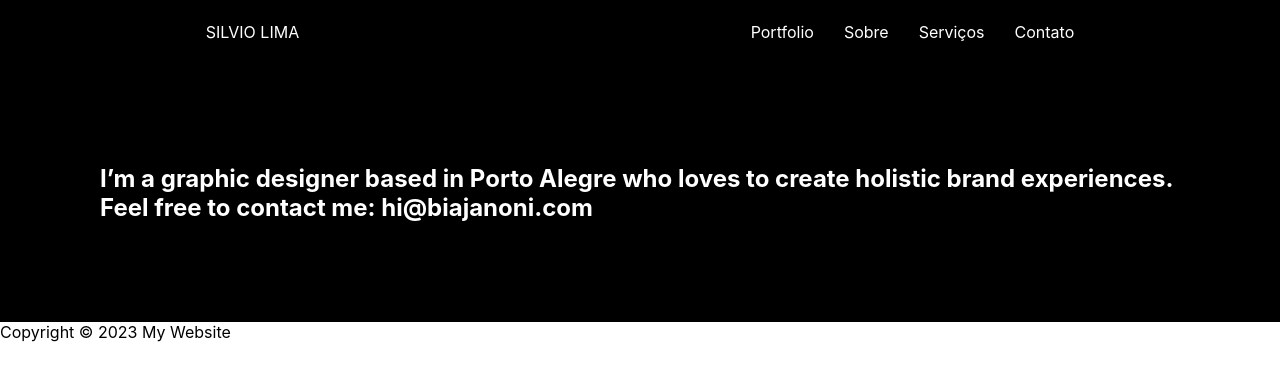
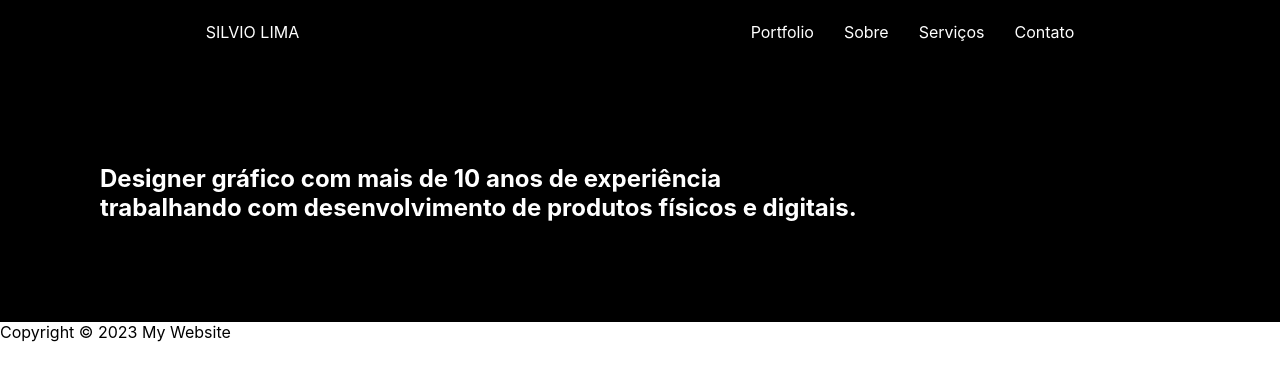
Before and after one commit to ziembick/site-portfolio-designer, a React (Create React App) app in the folder portfolio-designers/: page / in a window 1280 px wide. Shown: the top 380 px of the page. Built offline with nearby package versions, Linux system fonts and the light colour scheme.

Commit message:
header components h1 positioning

```diff
--- a/portfolio-designers/src/components/header.js
+++ b/portfolio-designers/src/components/header.js
@@ -5,8 +5,7 @@ function Header() {
   return (
     <section className="section__container">
       <h1>
-        I’m a graphic designer based in Porto Alegre who loves to create
-        holistic brand experiences. Feel free to contact me: hi@biajanoni.com
+      Designer gráfico com mais de 10 anos de experiência<br></br> trabalhando com desenvolvimento de produtos físicos e digitais.
       </h1>
     </section>
   );
--- a/portfolio-designers/src/header.css
+++ b/portfolio-designers/src/header.css
@@ -6,10 +6,10 @@
 }
 
 .section__container {
-    background-color: #000;
-    padding: 10rem;
+  background-color: #000;
+  padding: 10rem;
 }
 
 .section__container h1 {
-    color: white;
+  color: white;
 }
```
